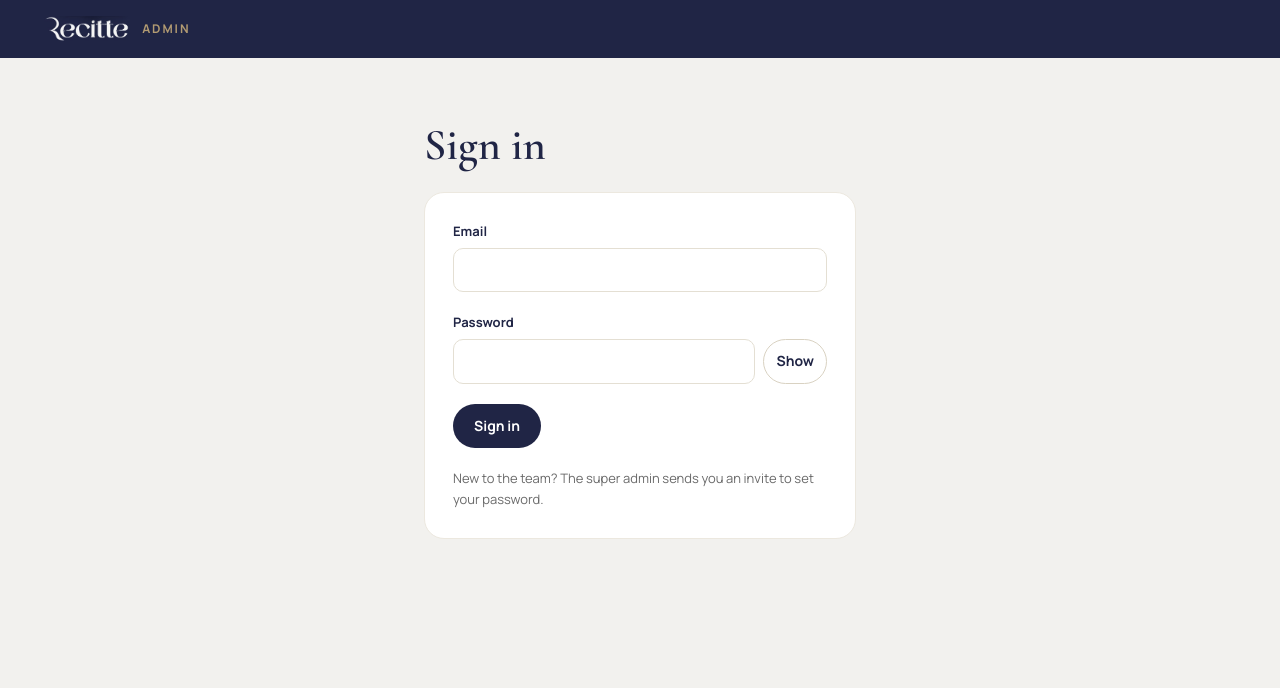
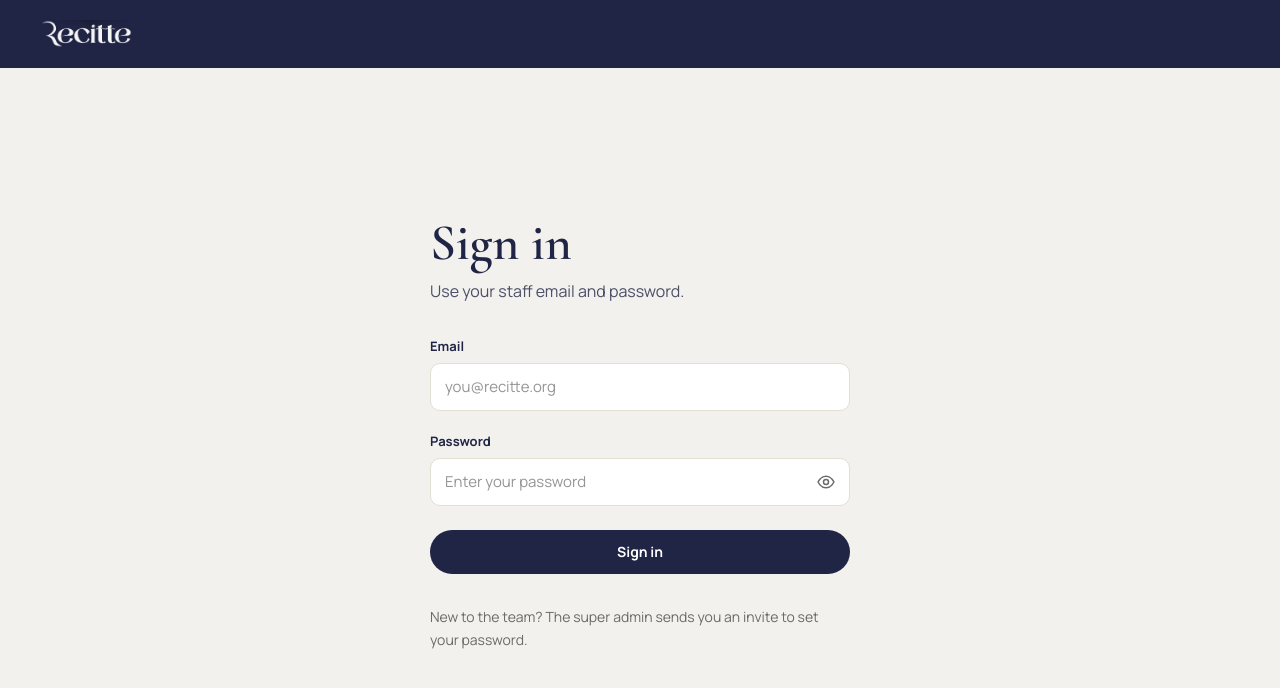
Before and after one commit to manaf-dev/Recitte, a Vue app in the folder apps/admin/: page /login in a window 1280 px wide. Shown: the top 688 px of the page. Built offline with nearby package versions, Linux system fonts and the light colour scheme; no server answers.

Commit message:
feat(admin): redesign sign-in page with eye toggle and placeholders

```diff
--- a/apps/admin/src/components/PasswordInput.vue
+++ b/apps/admin/src/components/PasswordInput.vue
@@ -6,6 +6,7 @@ withDefaults(defineProps<{
   modelValue: string
   name?: string
   autocomplete?: string
+  placeholder?: string
   required?: boolean
   minlength?: number
   describedBy?: string
@@ -17,15 +18,16 @@ const visible = ref(false)
 </script>
 
 <template>
-  <div class="flex items-center gap-2">
+  <div class="relative">
     <input
       :id="id"
       :value="modelValue"
       @input="emit('update:modelValue', ($event.target as HTMLInputElement).value)"
-      class="input min-w-0 flex-1"
+      class="input pr-12"
       :type="visible ? 'text' : 'password'"
       :name="name"
       :autocomplete="autocomplete"
+      :placeholder="placeholder"
       :required="required"
       :minlength="minlength"
       :aria-describedby="describedBy"
@@ -33,12 +35,23 @@ const visible = ref(false)
     />
     <button
       type="button"
-      class="btn btn-secondary shrink-0 px-3"
+      class="absolute inset-y-0 right-0 flex w-12 cursor-pointer items-center justify-center rounded-r-[10px] border-0 bg-transparent text-muted transition-colors hover:text-ink focus-visible:text-ink"
       :aria-label="visible ? 'Hide password' : 'Show password'"
       :aria-pressed="visible"
       @click="visible = !visible"
     >
-      {{ visible ? 'Hide' : 'Show' }}
+      <svg viewBox="0 0 24 24" width="20" height="20" fill="none" stroke="currentColor" stroke-width="1.8" stroke-linecap="round" stroke-linejoin="round" aria-hidden="true">
+        <template v-if="visible">
+          <path d="M3 3l18 18" />
+          <path d="M10.6 5.1A10 10 0 0 1 12 5c6 0 9.5 7 9.5 7a16 16 0 0 1-3 3.9" />
+          <path d="M6.6 6.6A15.7 15.7 0 0 0 2.5 12S6 19 12 19a9.6 9.6 0 0 0 4.3-1" />
+          <path d="M9.9 9.9a3 3 0 0 0 4.2 4.2" />
+        </template>
+        <template v-else>
+          <path d="M2.5 12S6 5 12 5s9.5 7 9.5 7-3.5 7-9.5 7S2.5 12 2.5 12z" />
+          <circle cx="12" cy="12" r="3" />
+        </template>
+      </svg>
     </button>
   </div>
 </template>
--- a/apps/admin/src/pages/LoginView.vue
+++ b/apps/admin/src/pages/LoginView.vue
@@ -2,7 +2,6 @@
 import { computed, reactive, ref } from 'vue'
 import { useRoute, useRouter } from 'vue-router'
 import { isValidEmail } from '@recitte/shared'
-import BrandBar from '@/components/BrandBar.vue'
 import FormField from '@/components/FormField.vue'
 import PasswordInput from '@/components/PasswordInput.vue'
 import { safeRedirect, signInWithPassword } from '@/composables/useAuth'
@@ -45,19 +44,21 @@ async function submit() {
 </script>
 
 <template>
-  <div class="min-h-screen bg-ground">
-    <header class="bg-ink text-white">
-      <div class="mx-auto flex max-w-[1240px] items-center px-6 py-4">
-        <BrandBar />
-      </div>
+  <div class="grid min-h-screen grid-rows-[auto_1fr] bg-ground">
+    <header class="bg-ink px-6 py-5 sm:px-10">
+      <img src="/logo-word-navy.png" alt="Recitte" class="block h-[28px] w-auto" width="91" height="28" />
     </header>
 
-    <main class="mx-auto flex max-w-[480px] flex-col gap-6 px-6 pb-20 pt-16">
-      <h1 class="page-title">Sign in</h1>
+    <main class="flex items-center justify-center px-6 py-12 sm:px-12">
+      <div class="flex w-full max-w-[420px] flex-col gap-8">
+        <div class="flex flex-col gap-2">
+          <h1 class="page-title text-[clamp(40px,4vw,52px)]">Sign in</h1>
+          <p class="m-0 text-[16px] text-ink/80">Use your staff email and password.</p>
+        </div>
 
-      <p v-if="reasonNotice" class="notice notice-info" role="status">{{ reasonNotice }}</p>
+        <p v-if="reasonNotice" class="notice notice-info m-0" role="status">{{ reasonNotice }}</p>
 
-      <form class="card flex flex-col gap-5 p-7" novalidate @submit.prevent="submit">
+        <form class="flex flex-col gap-5" novalidate @submit.prevent="submit">
           <FormField id="login-email" label="Email" :error="fieldErrors.email">
             <template #default="{ id, describedBy, invalid }">
               <input
@@ -68,6 +69,7 @@ async function submit() {
                 name="email"
                 autocomplete="email"
                 inputmode="email"
+                placeholder="you@recitte.org"
                 required
                 :aria-describedby="describedBy"
                 :aria-invalid="invalid"
@@ -82,6 +84,7 @@ async function submit() {
                 v-model="form.password"
                 name="password"
                 autocomplete="current-password"
+                placeholder="Enter your password"
                 required
                 :aria-describedby="describedBy"
                 :aria-invalid="invalid"
@@ -91,15 +94,15 @@ async function submit() {
 
           <div v-if="error" class="notice notice-error" role="alert">{{ error }}</div>
 
-        <div>
-          <button type="submit" class="btn btn-primary" :disabled="signingIn">
+          <button type="submit" class="btn btn-primary mt-1 w-full" :disabled="signingIn">
             {{ signingIn ? 'Signing in…' : 'Sign in' }}
           </button>
-        </div>
-        <p class="m-0 text-[13px] text-muted">
+        </form>
+
+        <p class="m-0 text-[14px] text-muted">
           New to the team? The super admin sends you an invite to set your password.
         </p>
-      </form>
+      </div>
     </main>
   </div>
 </template>
--- a/apps/admin/src/styles.css
+++ b/apps/admin/src/styles.css
@@ -136,12 +136,12 @@
 
   .input {
     width: 100%;
-    min-height: 44px;
-    padding: 10px 12px;
+    min-height: 48px;
+    padding: 10px 14px;
     border: 1px solid var(--color-field);
     border-radius: var(--radius-field);
     background: #fff;
-    font-size: 14px;
+    font-size: 15px;
     color: #2b2b2b;
   }
 
```
Lines whose indentation alone changed are shown as unchanged.
